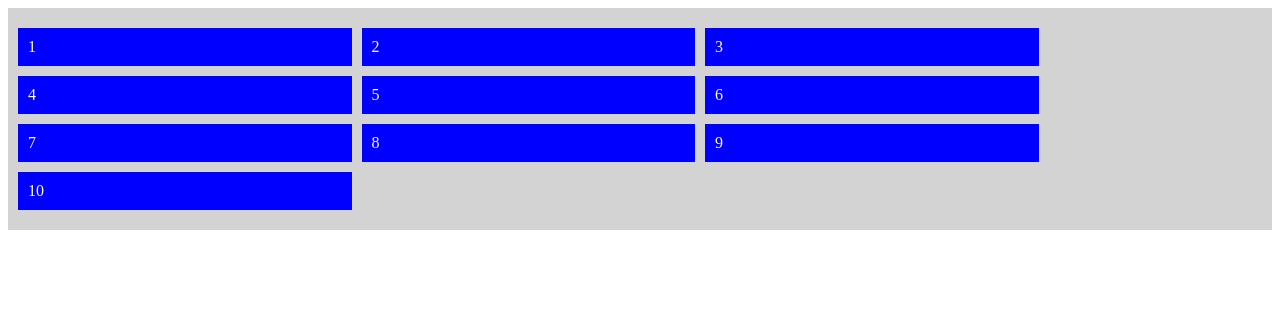
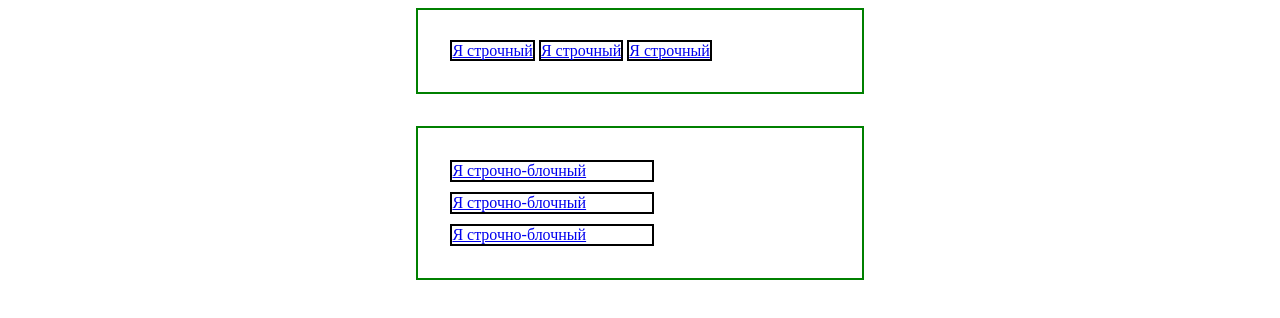
Before and after one commit to Stealth2130/my_frontend, a plain HTML site: page index-test.html in a window 1280 px wide. Drawn offline with Linux system fonts and the light colour scheme.

Commit message:
flex, отступы

```diff
--- a/index-test.html
+++ b/index-test.html
@@ -1,37 +1,24 @@
 <!DOCTYPE html>
-<html>
+<html lang="en">
 
-  <head>
-    <style>
-        .wrapper {
-            display: flex;
-            background-color: lightgray;
-            padding: 15px 5px;
-/*            align-items:flex-end;*/
-            flex-wrap: wrap;
-        }
-
-        .item {
-            margin: 5px;
-            padding: 10px;
-            background-color: blue;
-            color: white;
-            min-width: 25%;
-        }
-    </style>
+<head>
+    <meta charset="UTF-8">
+    <title>Document</title>
+    <link rel="stylesheet" href="style-test.css">
 </head>
 
 <body>
-    <div class="wrapper">
-        <span class="item">1</span>
-        <span class="item">2</span>
-        <span class="item">3</span>
-        <span class="item">4</span>
-        <span class="item">5</span>
-        <span class="item">6</span>
-        <span class="item">7</span>
-        <span class="item">8</span>
-        <span class="item">9</span>
-        <span class="item">10</span>
+    <div class="wrap">
+        <a href="#">Я строчный</a>
+        <a href="#">Я строчный</a>
+        <a href="#">Я строчный</a>
     </div>
-</body></html>
+
+    <div class="wrap-2">
+        <a href="#">Я строчно-блочный</a>
+        <a href="#">Я строчно-блочный</a>
+        <a href="#">Я строчно-блочный</a>
+    </div>
+</body>
+
+</html>
--- a/style-test.css
+++ b/style-test.css
@@ -1,17 +1,25 @@
-html {
-    background-image: url(https://images.unsplash.com/photo-1518837695005-2083093ee35b?ixlib=rb-1.2.1&ixid=MnwxMjA3fDB8MHxwaG90by1wYWdlfHx8fGVufDB8fHx8&auto=format&fit=crop&w=1470&q=80)
+.wrap,
+.wrap-2 {
+  width: 30%;
+  margin: 0 auto;
+  padding: 2em;
+  border: 2px solid green;
+}
+.wrap a {
+  width: 200px;
+  border: 2px solid black;
+  margin-bottom: 20em
+}
+.wrap {
+  margin-bottom: 2em;
+}
+.wrap-2 a {
+  display: inline-block;
+  width: 200px;
+  border: 2px solid black;
+  margin-bottom: 10px;
 }
 
-h1 {
-background-color: rgba(255,255,255,0.8)
+.wrap-2 a:last-child{
+    margin-bottom: 0
 }
-
-p:nth-child(2n+1){
-   background-color: rgba(115,115,115,0.3);
-    color: white
-}
-
-p:nth-child(2n){
-   background-color: rgba(115,115,115,0.7);
-    color: white
-}
```
Also changed, not shown: Site-businesscard/style.css (+13 -11 lines).
